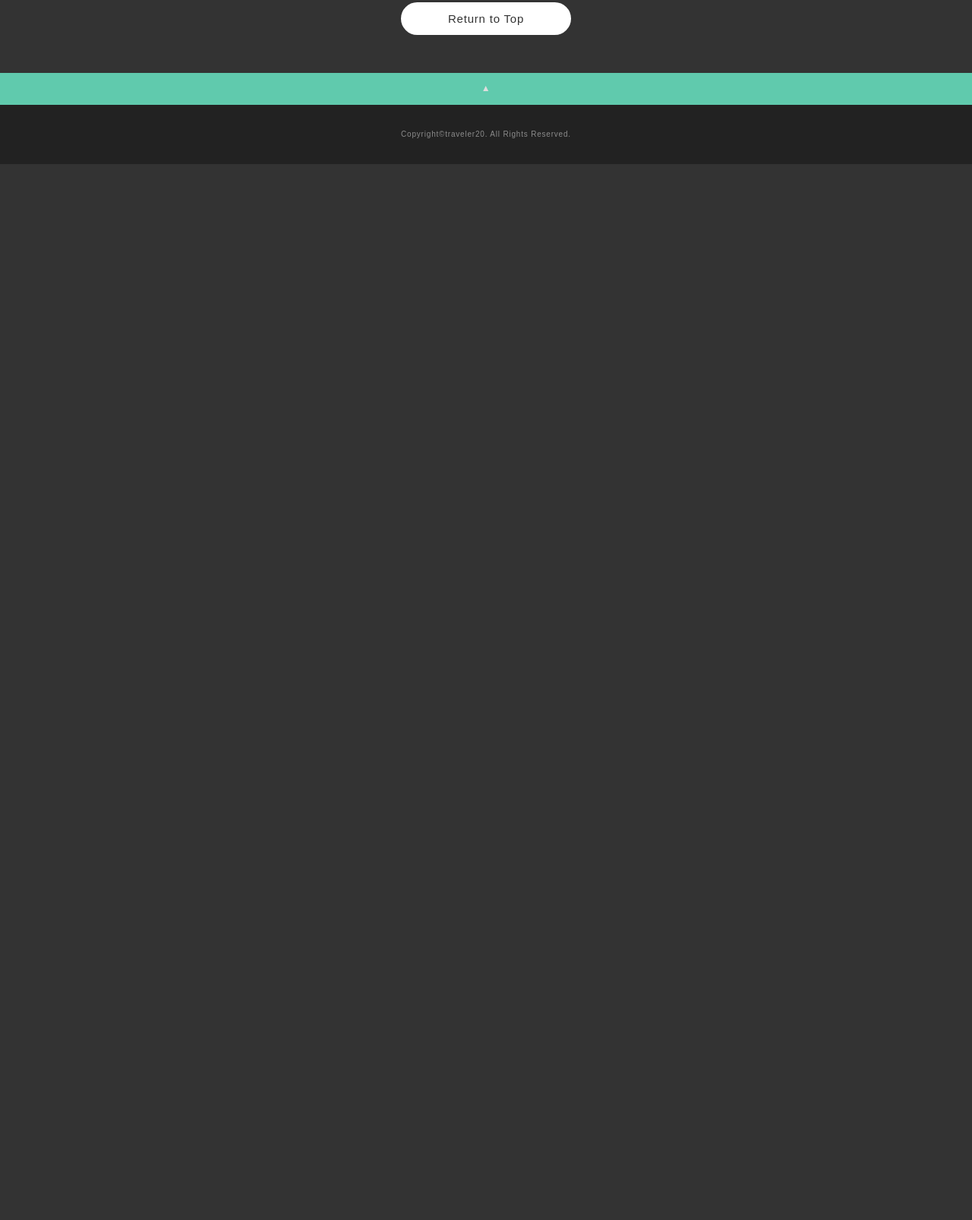
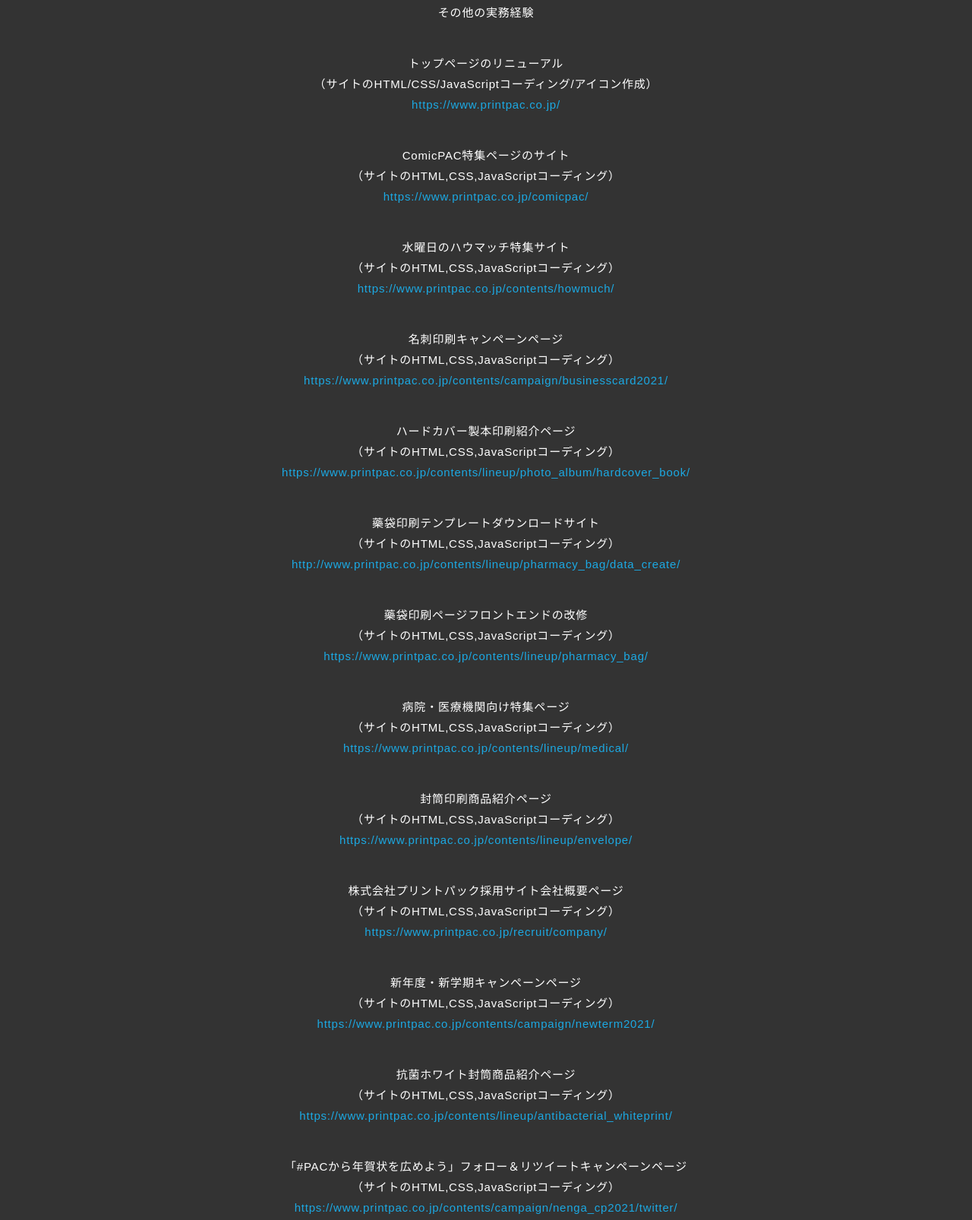
Before and after one commit to traveler20/Works, a plain HTML site: page pac/index.html in a window 1280 px wide. Shown: the part 870-2476 px from the top of the page at 76% size. Before the commit the page ends 1086 px from the top, so only its background shows below. Drawn offline with nearby package versions, Linux system fonts and the light colour scheme.

Commit message:
Add files via upload

```diff
--- a/pac/index.html
+++ b/pac/index.html
@@ -120,6 +120,136 @@
 							<p class="ex-text">新規制作/コーディング</p>
 						</div> -->
 					</section>
+					<p class="section-lead">その他の実務経験</p>
+					<p class="section-lead">
+						トップページのリニューアル<br />
+						（サイトのHTML/CSS/JavaScriptコーディング/アイコン作成）<br />
+						<a href="https://www.printpac.co.jp/"
+							>https://www.printpac.co.jp/</a
+						>
+					</p>
+					<p class="section-lead">
+						ComicPAC特集ページのサイト <br />
+						（サイトのHTML,CSS,JavaScriptコーディング）<br />
+						<a href="https://www.printpac.co.jp/comicpac/"
+							>https://www.printpac.co.jp/comicpac/</a
+						>
+					</p>
+					<p class="section-lead">
+						水曜日のハウマッチ特集サイト<br />
+						（サイトのHTML,CSS,JavaScriptコーディング）<br />
+						<a href="https://www.printpac.co.jp/contents/howmuch/"
+							>https://www.printpac.co.jp/contents/howmuch/</a
+						>
+					</p>
+					<p class="section-lead">
+						名刺印刷キャンペーンページ <br />
+						（サイトのHTML,CSS,JavaScriptコーディング）<br />
+						<a
+							href="https://www.printpac.co.jp/contents/campaign/businesscard2021/"
+							>https://www.printpac.co.jp/contents/campaign/businesscard2021/</a
+						>
+					</p>
+					<p class="section-lead">
+						ハードカバー製本印刷紹介ページ<br />
+						（サイトのHTML,CSS,JavaScriptコーディング）<br />
+						<a
+							href="https://www.printpac.co.jp/contents/lineup/photo_album/hardcover_book/"
+							>https://www.printpac.co.jp/contents/lineup/photo_album/hardcover_book/</a
+						>
+					</p>
+					<p class="section-lead">
+						藥袋印刷テンプレートダウンロードサイト<br />
+						（サイトのHTML,CSS,JavaScriptコーディング）<br />
+						<a
+							href="http://www.printpac.co.jp/contents/lineup/pharmacy_bag/data_create/"
+							>http://www.printpac.co.jp/contents/lineup/pharmacy_bag/data_create/</a
+						>
+					</p>
+					<p class="section-lead">
+						藥袋印刷ページフロントエンドの改修<br />
+						（サイトのHTML,CSS,JavaScriptコーディング）<br />
+						<a href="https://www.printpac.co.jp/contents/lineup/pharmacy_bag/"
+							>https://www.printpac.co.jp/contents/lineup/pharmacy_bag/</a
+						>
+					</p>
+					<p class="section-lead">
+						病院・医療機関向け特集ページ<br />
+						（サイトのHTML,CSS,JavaScriptコーディング）<br />
+						<a href="https://www.printpac.co.jp/contents/lineup/medical/"
+							>https://www.printpac.co.jp/contents/lineup/medical/</a
+						>
+					</p>
+					<p class="section-lead">
+						封筒印刷商品紹介ページ<br />
+						（サイトのHTML,CSS,JavaScriptコーディング）<br />
+						<a href="https://www.printpac.co.jp/contents/lineup/envelope/"
+							>https://www.printpac.co.jp/contents/lineup/envelope/</a
+						>
+					</p>
+					<p class="section-lead">
+						株式会社プリントパック採用サイト会社概要ページ<br />
+						（サイトのHTML,CSS,JavaScriptコーディング）<br />
+						<a href="https://www.printpac.co.jp/recruit/company/"
+							>https://www.printpac.co.jp/recruit/company/</a
+						>
+					</p>
+					<p class="section-lead">
+						新年度・新学期キャンペーンページ<br />
+						（サイトのHTML,CSS,JavaScriptコーディング）<br />
+						<a href="https://www.printpac.co.jp/contents/campaign/newterm2021/"
+							>https://www.printpac.co.jp/contents/campaign/newterm2021/</a
+						>
+					</p>
+					<p class="section-lead">
+						抗菌ホワイト封筒商品紹介ページ<br />
+						（サイトのHTML,CSS,JavaScriptコーディング）<br />
+						<a
+							href="https://www.printpac.co.jp/contents/lineup/antibacterial_whiteprint/"
+							>https://www.printpac.co.jp/contents/lineup/antibacterial_whiteprint/</a
+						>
+					</p>
+					<p class="section-lead">
+						「#PACから年賀状を広めよう」フォロー＆リツイートキャンペーンページ<br />
+						（サイトのHTML,CSS,JavaScriptコーディング）<br />
+						<a
+							href="https://www.printpac.co.jp/contents/campaign/nenga_cp2021/twitter/"
+							>https://www.printpac.co.jp/contents/campaign/nenga_cp2021/twitter/</a
+						>
+					</p>
+					<p class="section-lead">
+						ゆく年くる年キャンペーンページ<br />
+						（サイトのHTML,CSS,JavaScriptコーディング）<br />
+						<a href="https://www.printpac.co.jp/contents/campaign/newyear2021/"
+							>https://www.printpac.co.jp/contents/campaign/newyear2021/</a
+						>
+					</p>
+					<p class="section-lead">
+						春のわくわくキャンペーンページ<br />
+						（サイトのHTML,CSS,JavaScriptコーディング）<br />
+						<a href="https://www.printpac.co.jp/contents/campaign/spring2021/"
+							>https://www.printpac.co.jp/contents/campaign/spring2021/</a
+						>
+					</p>
+					<p class="section-lead">
+						GW営業日ページ<br />
+						（サイトのHTML,CSS,JavaScriptコーディング）<br />
+						<a
+							href="https://www.printpac.co.jp/contents/info/business_period_gw/"
+							>https://www.printpac.co.jp/contents/info/business_period_gw/</a
+						>
+					</p>
+					<p class="section-lead">
+						カレンダーのテンプレートファイル <br />
+						（Adobe illustratorでテンプレートファイル作成）<br />
+						<a href="https://www.printpac.co.jp/contents/template/calendar.html"
+							>https://www.printpac.co.jp/contents/template/calendar.html</a
+						>
+					</p>
+					<p class="section-lead">
+						ちらしの制作<br />
+						（Adobe illustrator）
+					</p>
 				</div>
 				<!-- /.ex-secion -->
 
```
